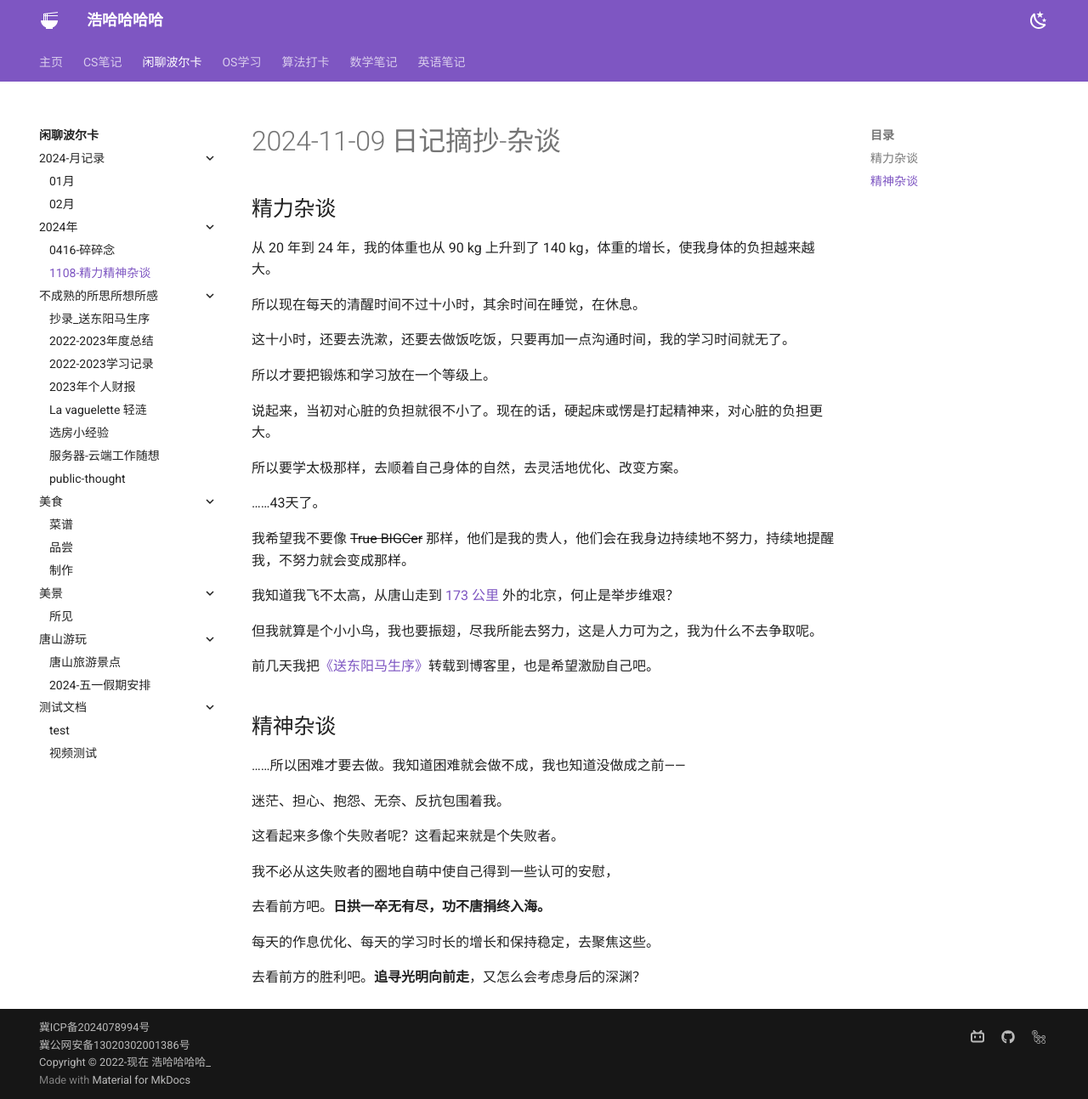
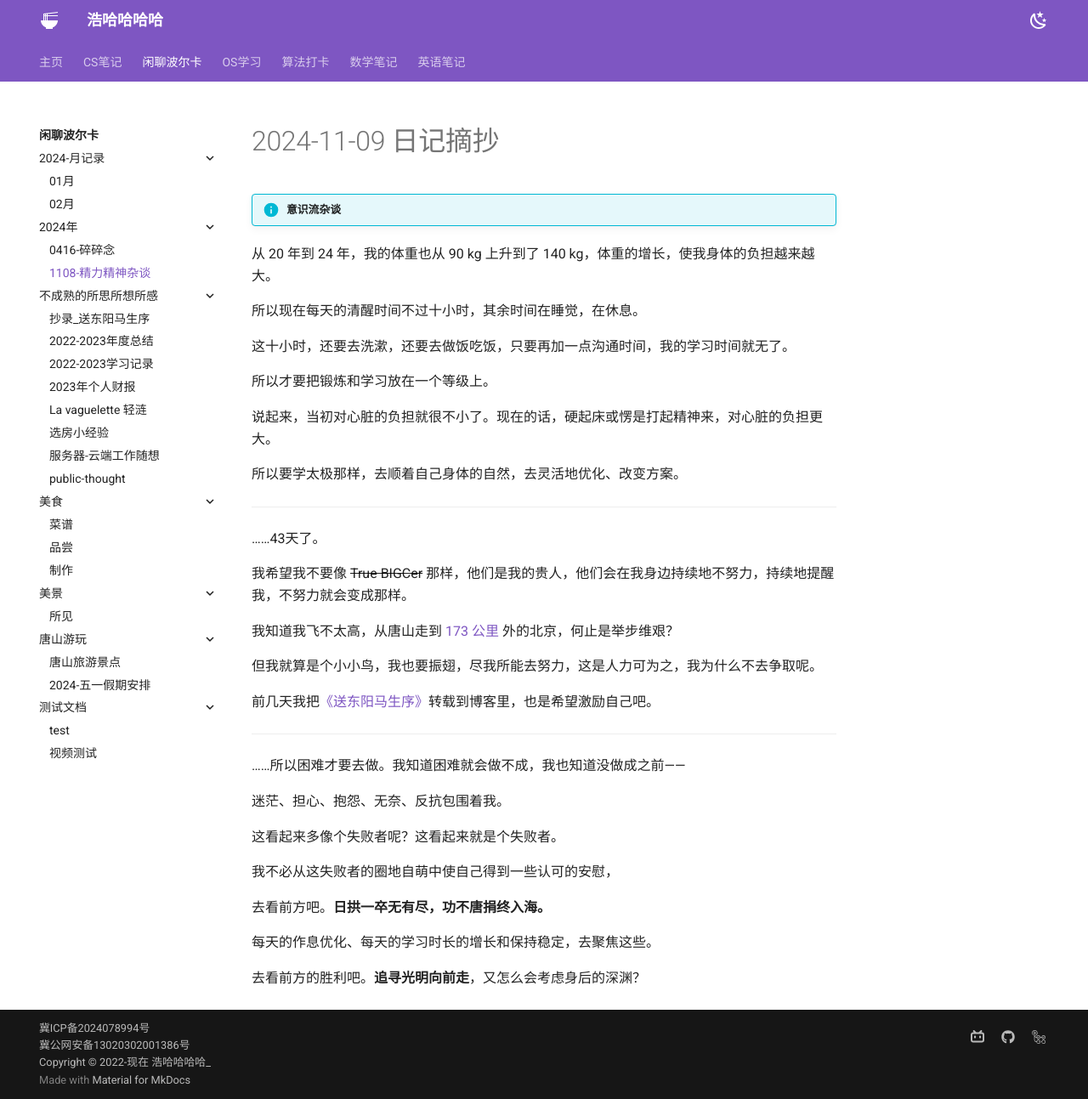
Before and after one commit to Haohahahaha/chat, an MkDocs documentation site: the page built from docs/thought/2024/2024-11-08.md, in a window 1280 px wide and 1293 px high. Shown: the whole window at 85% size. Built offline with MkDocs 1.6.1 and Material for MkDocs 9.7.7, drawn with Linux system fonts in a browser that asks for light colours.

Commit message:
2024-11-09_02:42:08 update

```diff
--- a/docs/thought/2024/2024-11-08.md
+++ b/docs/thought/2024/2024-11-08.md
@@ -1,6 +1,7 @@
-# 2024-11-09 日记摘抄-杂谈
+# 2024-11-09 日记摘抄
 
-## 精力杂谈
+!!! info "意识流杂谈"
+
 
 从 20 年到 24 年，我的体重也从 90 kg 上升到了 140 kg，体重的增长，使我身体的负担越来越大。
 
@@ -14,6 +15,8 @@
 
 所以要学太极那样，去顺着自己身体的自然，去灵活地优化、改变方案。
 
+---
+
 ……43天了。
 
 我希望我不要像 ~~True BIGCer~~ 那样，他们是我的贵人，他们会在我身边持续地不努力，持续地提醒我，不努力就会变成那样。
@@ -24,7 +27,7 @@
 
 前几天我把[《送东阳马生序》](https://chat.haohaha.cn/thought/Farewell_Ma/Xv/)转载到博客里，也是希望激励自己吧。
 
-## 精神杂谈
+---
 
 ……所以困难才要去做。我知道困难就会做不成，我也知道没做成之前——
 
```
